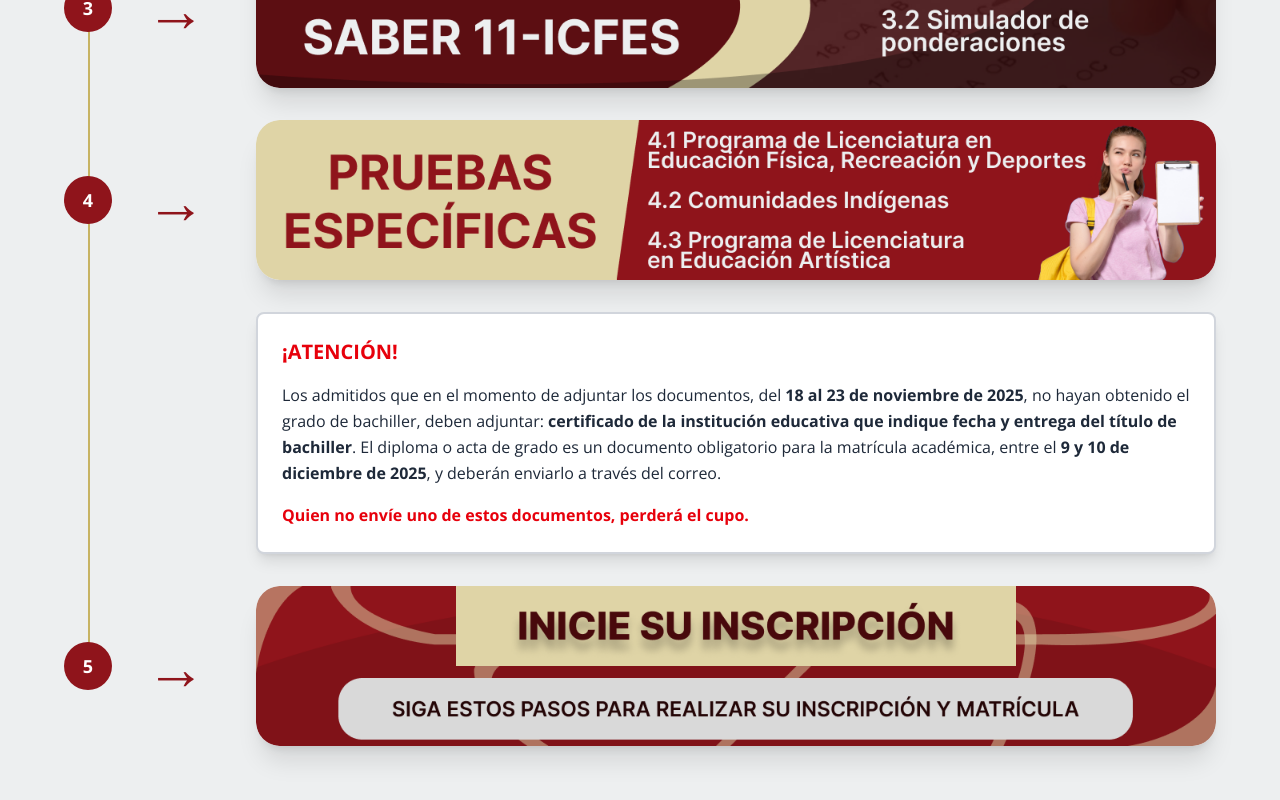
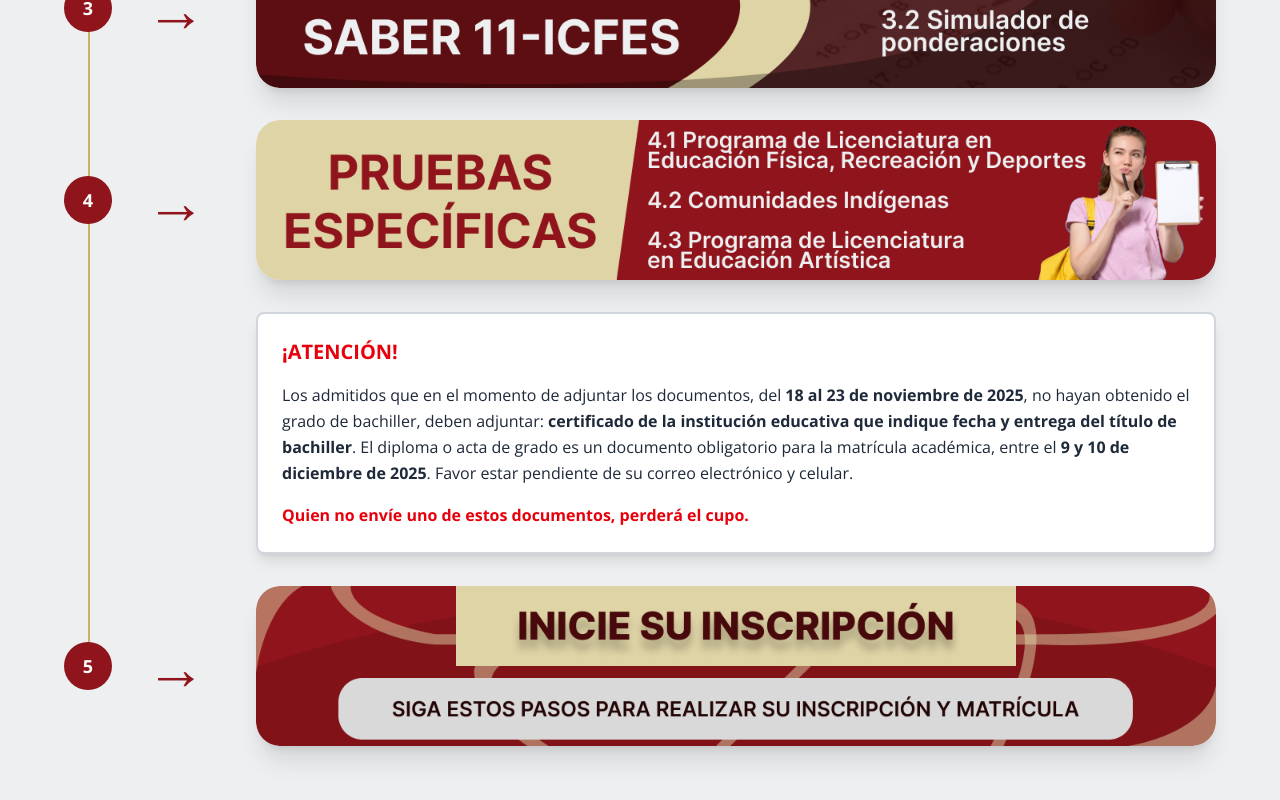
Before and after one commit to Calnico/instructivo-admisiones, an Angular app: page / in a window 1280 px wide. Shown: the part 1322-2122 px from the top of the page. Built offline with nearby package versions, Linux system fonts and the light colour scheme.

Commit message:
cambio del texto del recuadro nuevo

```diff
--- a/src/app/app.html
+++ b/src/app/app.html
@@ -120,7 +120,7 @@
                    [ngClass]="{'opacity-100': atencionVisible(), 'opacity-0': !atencionVisible()}">
                 <h3 class="text-red-600 font-usco-bold text-xl mb-4">¡ATENCIÓN!</h3>
                 <p class="text-base text-gray-800 font-usco leading-relaxed mb-4">
-                  Los admitidos que en el momento de adjuntar los documentos, del <strong>18 al 23 de noviembre de 2025</strong>, no hayan obtenido el grado de bachiller, deben adjuntar: <strong>certificado de la institución educativa que indique fecha y entrega del título de bachiller</strong>. El diploma o acta de grado es un documento obligatorio para la matrícula académica, entre el <strong>9 y 10 de diciembre de 2025</strong>, y deberán enviarlo a través del correo.
+                  Los admitidos que en el momento de adjuntar los documentos, del <strong>18 al 23 de noviembre de 2025</strong>, no hayan obtenido el grado de bachiller, deben adjuntar: <strong>certificado de la institución educativa que indique fecha y entrega del título de bachiller</strong>. El diploma o acta de grado es un documento obligatorio para la matrícula académica, entre el <strong>9 y 10 de diciembre de 2025</strong>. Favor estar pendiente de su correo electrónico y celular.
                 </p>
                 <p class="text-base text-red-600 font-usco-bold leading-relaxed">
                   Quien no envíe uno de estos documentos, perderá el cupo.
```
